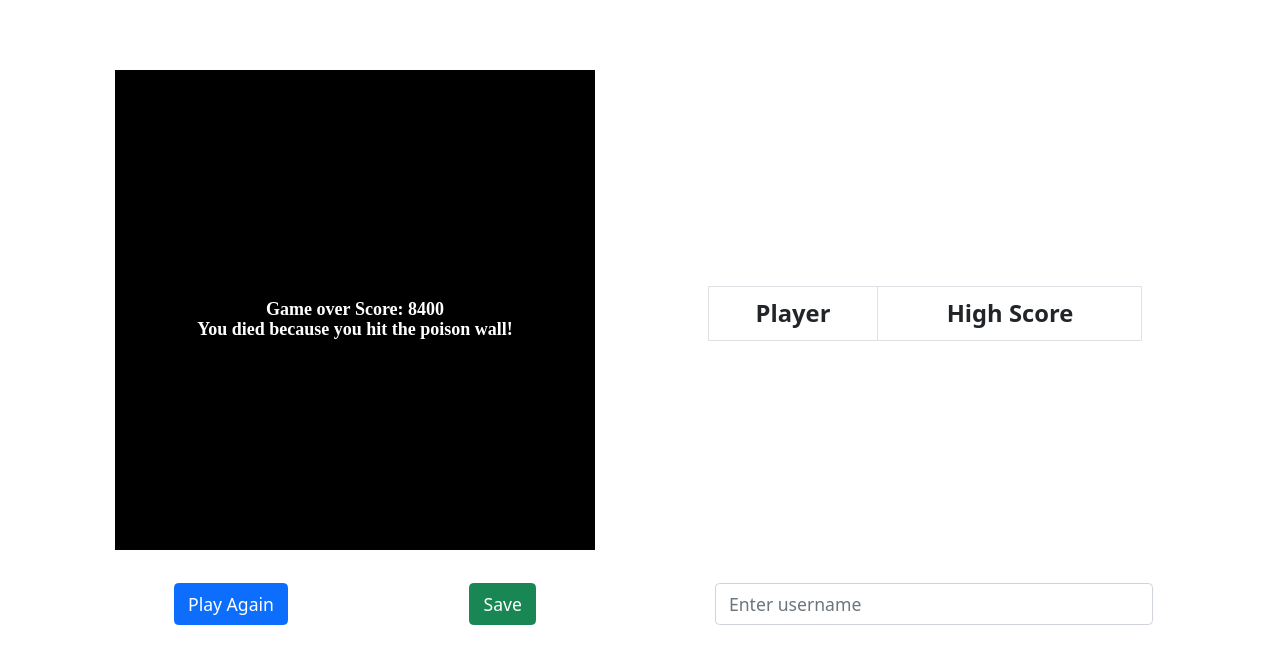
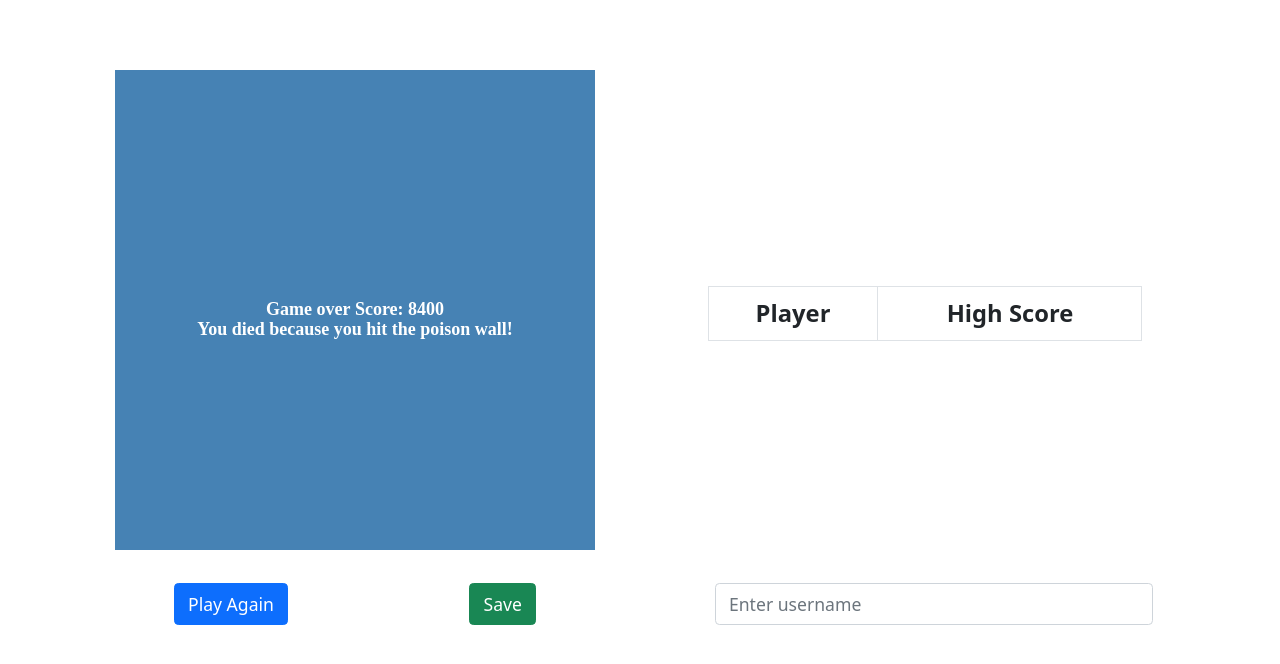
Before and after one commit to jalwn/valiant-valkyries, a plain HTML site: page frontend/index.html in a window 1280 px wide. Both pictures are taken after a click on the button "Start". Drawn offline with nearby package versions, Linux system fonts and the light colour scheme.

```diff
--- a/frontend/index.css
+++ b/frontend/index.css
@@ -4,7 +4,7 @@
 }
 
 canvas {
-    background: black
+    background: steelblue;
 }
 
 .hide {
--- a/frontend/main.js
+++ b/frontend/main.js
@@ -156,7 +156,7 @@ function loadImages() {
     body = new Image();
     body.src = 'images/body.png';
     food_img = new Image();
-    food_img.src = 'images/apple.png';
+    food_img.src = 'images/yellow-bug.png';
 }
 
 //initialize the snake
```
Also changed, not shown: frontend/images/yellow-bug.png (added).
